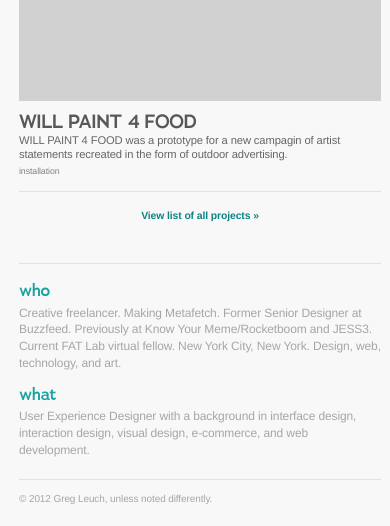
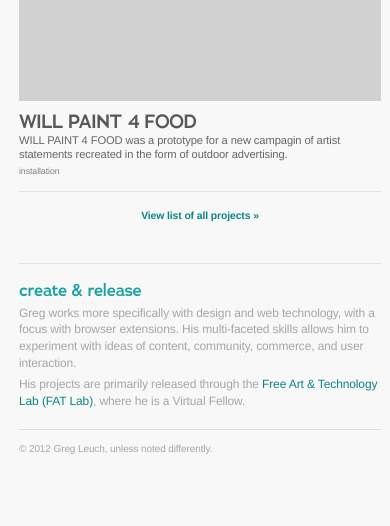
Before and after one commit to gleuch/gleu.ch, a PHP site: page /projects in a window 390 px wide. Shown: the part 1093-1619 px from the top of the page. After the commit the page ends 1547 px from the top, so only its background shows below. Run offline with PHP 8.4, Linux system fonts and the light colour scheme; some libraries are stand-ins or nearby versions.

Commit message:
more media mobile tweaks (trial by error, eh?)

```diff
--- a/_globals/template_header.inc.php
+++ b/_globals/template_header.inc.php
@@ -42,6 +42,7 @@ if (!isset($meta_tags)) $meta_tags = array();
  <script type="text/javascript" src="/assets/js/<?php echo $js['js'] ?>"></script>
 <?php endforeach; ?>
 
+ <meta name="viewport" content="width=device-width; initial-scale=1.0" />
 <?php foreach($stylesheets as $css): ?>
  <link rel="stylesheet" href="/assets/css/<?php echo $css['css'] ?>" media="<?php echo (isset($css['media']) ? $css['media'] : 'all') ?>" />
 <?php endforeach; ?>
--- a/assets/css/site.css
+++ b/assets/css/site.css
@@ -243,21 +243,8 @@ body.contact form fieldset .row_items input[type=text]:focus, body.contact form
 body.contact form fieldset .row_items textarea {height: 100px;}
 
 
-
-/* Retina style displays */
-@media
-  only screen and (min--moz-device-pixel-ratio: 2),
-  only screen and (-o-min-device-pixel-ratio: 2/1),
-  only screen and (-webkit-min-device-pixel-ratio: 2),
-  only screen and (min-device-pixel-ratio: 2)
-{
-  /* TODO : HIGHER QUAL ICONS */
-}
-
-@media
-  only all and (min-width: 480px),
-  only all and (min-width: 840px) and (-webkit-min-device-pixel-ratio: 2)
-{
+/* Default screen display */
+@media only screen {
   #header {position: absolute; top: 22px; left: 30px;}
   #header ul {margin: 0; padding: 9px 0 0 21px;}
   /*#header ul li.twitter, #header ul li.facebook {clear: none; float: left; padding: 0 0 0 8px;}
@@ -294,6 +281,16 @@ body.contact form fieldset .row_items textarea {height: 100px;}
   #content.work_item .item_list dl > *:nth-child(3n+1) {clear: both;}
 }
 
+/* Retina style displays */
+@media
+  only screen and (min--moz-device-pixel-ratio: 2),
+  only screen and (-o-min-device-pixel-ratio: 2/1),
+  only screen and (-webkit-min-device-pixel-ratio: 2),
+  only screen and (min-device-pixel-ratio: 2)
+{
+  /* TODO : HIGHER QUAL ICONS */
+}
+
 /* Mobile layout, standard */
 @media handheld,
   only screen and (max-width: 480px),
@@ -308,25 +305,36 @@ body.contact form fieldset .row_items textarea {height: 100px;}
   #header nav ul li:first-child {padding: 0;}
   #header nav ul li.twitter {position: absolute; top: 0; right: 0;}
   #header nav ul li.facebook {display: none; position: absolute; top: 0; right: 24px;}
-  #content {min-height: 250px; margin: 0 9px 16px 19px; padding: 96px 0 0 0;}
-  #sidebar {margin: 16px 9px 16px 19px; padding: 16px 0 0 0; border-top: 1px solid rgba(69,68,68,.12); font-size: 125%;}
+  #content, #content.work_item {width: auto; min-height: 250px; margin: 0 9px 16px 19px; padding: 96px 0 0 0;}
+  #sidebar {position: relative; top: 0; left: 0; width: auto; margin: 16px 9px 16px 19px; padding: 16px 0 0 0; border-top: 1px solid rgba(69,68,68,.12); font-size: 125%;}
   #sidebar .box {padding: 8px 0 0 0;}
   #sidebar .box:first-child {padding: 0;}
-  #footer {margin: 0 9px 12px 19px; padding: 12px 0 0 0; border-top: 1px solid rgba(69,68,68,.12); font-size: 125%;}
+  #footer {position: relative; bottom: 0; left: 0; width: auto; margin: 0 9px 12px 19px; padding: 12px 0 0 0; border-top: 1px solid rgba(69,68,68,.12); font-size: 125%;}
 
-  #content .group.callout_group dl {clear: none; float: left; width: 120px; padding: 0 0 8px 12px;}
+
+  body.home #content, body.about #content, body.error_page #content {width: auto;}
+  body.work.featured_list.clients_list #content, body.projects.featured_list.projects_list #content {width: auto;}
+
+  body.work_item #sidebar {top: auto; width: auto;}
+
+  #content .group.callout_group h3.callout {margin: 0;}
+  #content .group.callout_group dl {clear: none; float: left; width: 42%; padding: 0 0 8px 12px;}
+  #content .group.callout_group dl:nth-child(3n+1) {padding-left: 12px;}
+  #content .group.callout_group dl:nth-child(3n+2) {clear: none;}
   #content .group.callout_group dl:nth-child(2n) {clear: both; padding-left: 0;}
 
-  #content.work_item .carousel_buttons {padding: 4px 0; text-align: center;}
-  #content.work_item .carousel_buttons a {padding: 4px; margin: 0 4px;}
+  #content.work_item .carousel_buttons {padding: 8px 0 4px 0; text-align: center;}
+  #content.work_item .carousel_buttons a.next, #content.work_item .carousel_buttons a.prev {position: relative; top: auto; right: auto; padding: 4px; margin: 0 4px;}
 
+  #content.work_item .intro {position: relative; bottom: auto; left: auto; z-index: auto; width: auto; padding: 0 0 15px 0; background: none; border-top: none;}
   #content.work_item .intro h4 {font-size: 1.6em; line-height: 1.0em; padding: 0 0 8px 0;}
   #content.work_item .intro h1 {font-size: 2.8em; padding: 0;}
   #content.work_item .intro p {padding: 3px 0 0 0; font-size: 1.6em; line-height: 1.33em;}
 
   #content.work_item .item_list, #content.work_item .grouped_list {padding: 0 0 12px 0;}
-
-  #content.work_item .item_list dl > * {clear: none; float: left; width: 120px; padding: 0 0 8px 12px; font-size: 1.2em; font-family: Helvetica, Arial, sans-serif;}
+  #content.work_item .item_list dl > * {clear: none; float: left; width: 42%; padding: 0 0 8px 12px; font-size: 1.2em; font-family: Helvetica, Arial, sans-serif;}
+  #content.work_item .item_list dl > *:nth-child(3n) {padding-left: 12px;}
+  #content.work_item .item_list dl > *:nth-child(3n+1) {clear: none;}
   #content.work_item .item_list dl > *:nth-child(2n+1) {clear: both; padding-left: 0;}
 
   body.contact form fieldset .row {font-size: 125%;}
@@ -336,3 +344,10 @@ body.contact form fieldset .row_items textarea {height: 100px;}
   body.contact form fieldset.buttons {padding-left: 82px;}
   body.contact form fieldset .row_items input[type=text], body.contact form fieldset .row_items textarea {width: 180px;}
 }
+
+@media
+  only all and (max-width: 840px) and (-webkit-min-device-pixel-ratio: 2),
+  only screen and (min-device-width: 640px) and (max-device-width: 1136px) and (-webkit-min-device-pixel-ratio: 2)
+{
+  #template_wrapper {max-width: 640px;}
+}
--- a/contact/index.php
+++ b/contact/index.php
@@ -128,7 +128,7 @@ $page_title = 'Contact Greg Leuch: Creative + User Interaction';
    <aside id="sidebar">
     <section class="box">
      <h4>Work Availablity</h4>
-     <p>I am only accepting part-time, interesting, artistic freelance work.</p>
+     <p>I am only accepting part-time, interesting, creative freelance work.</p>
     </section>
 
     <section class="box">
--- a/projects/all.php
+++ b/projects/all.php
@@ -262,7 +262,11 @@ $page_title = 'Projects List - Greg Leuch: Creative + User Interaction';
    </article>
 
    <aside id="sidebar">
-
+    <section class="box">
+     <h4>Create &amp; Release</h4>
+     <p>Greg works more specifically with design and web technology, with a focus with browser extensions. His multi-faceted skills allows him to experiment with ideas of content, community, commerce, and user interaction.</p>
+     <p>His projects are primarily released through the <a href="http://fffff.at" target="_blank">Free Art &amp; Technology Lab (FAT Lab)</a>, where he is a Virtual Fellow.</p>
+    </section>
    </aside>
 
   </div>
--- a/projects/index.php
+++ b/projects/index.php
@@ -86,13 +86,9 @@ $page_title = 'Greg Leuch: Creative + User Interaction';
 
    <aside id="sidebar">
     <section class="box">
-     <h4>Who</h4>
-     <p>Creative freelancer. Making Metafetch. Former Senior Designer at Buzzfeed. Previously at Know Your Meme/Rocketboom and JESS3. Current FAT Lab virtual fellow. New York City, New York. Design, web, technology, and art.</p>
-    </section>
-
-    <section class="box">
-     <h4>What</h4>
-     <p>User Experience Designer with a background in interface design, interaction design, visual design, e-commerce, and web development.</p>
+     <h4>Create &amp; Release</h4>
+     <p>Greg works more specifically with design and web technology, with a focus with browser extensions. His multi-faceted skills allows him to experiment with ideas of content, community, commerce, and user interaction.</p>
+     <p>His projects are primarily released through the <a href="http://fffff.at" target="_blank">Free Art &amp; Technology Lab (FAT Lab)</a>, where he is a Virtual Fellow.</p>
     </section>
    </aside>
 
```
